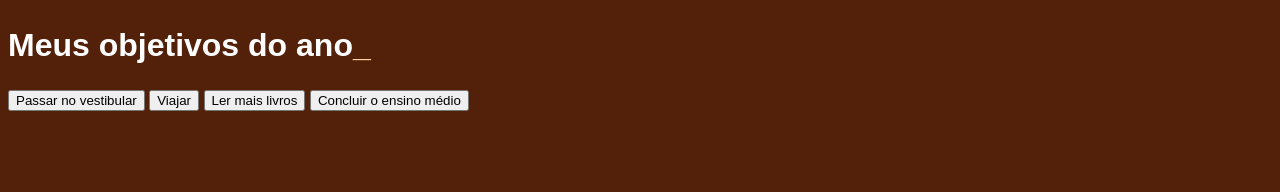
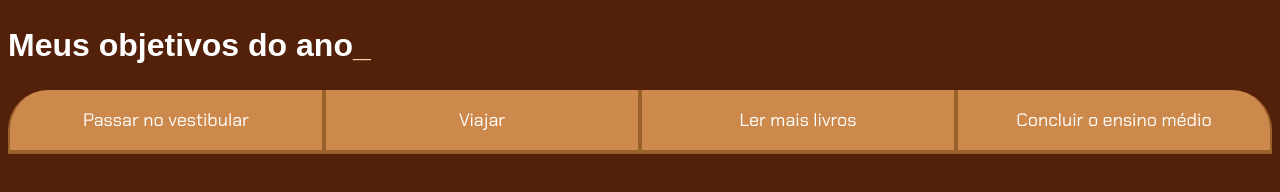
Before and after one commit to sorancoamanda26/Proj-Vida-AMANDA, a plain HTML site: page index.html in a window 1280 px wide. Drawn offline with Linux system fonts and the light colour scheme.

Commit message:
Add files via upload

```diff
--- a/style.css
+++ b/style.css
@@ -26,5 +26,51 @@
 }
 
 .conteudo-princial{
+    display: flex;
+    flex-direction: column;
+    justify-content: center;
+    align-items: center;
+    max-width: 1240px;
+    width: 100%;
+    margin: 0%;
 
 }
+
+.botao{
+    font-family: "Chakra Petch", sans-serif;
+    background-color: var(--botao-inativo);
+    color: var(--branco);
+    display: flex;
+    justify-content: center;
+    padding: 1em;
+    font-size: 18px;
+    align-items: center;
+    width: 100%;
+    border-bottom: 4px solid var(--botao-ativo);
+    border-left: 2px solid var(--botao-ativo);
+    border-right: 2px solid var(--botao-ativo);
+    border-top: none;
+}
+
+.botao:first-child{
+    border-radius: 40px 40px 0 0;
+}
+
+.botoes{
+    display: block;
+}
+
+
+
+@media screen and (min-width: 768px) {
+    .botoes{
+        display: flex;
+    }
+    .botao:first-child{
+    border-radius: 40px 0 0 0;
+    }
+    .botao:last-child{
+        border-radius: 0 40px 0 0;
+    }
+
+}
```
Also changed, not shown: index.html (line endings or trailing spaces).
